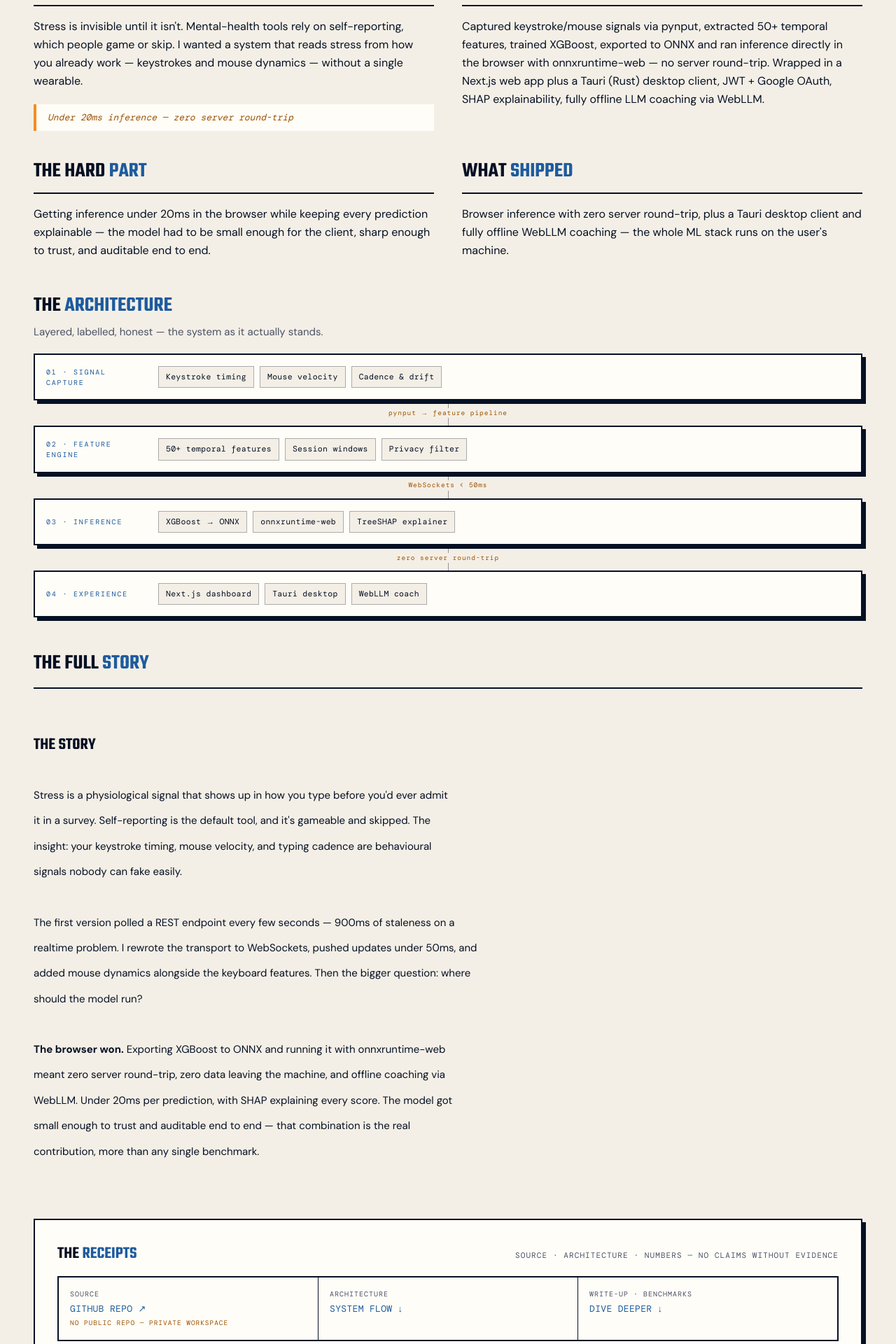
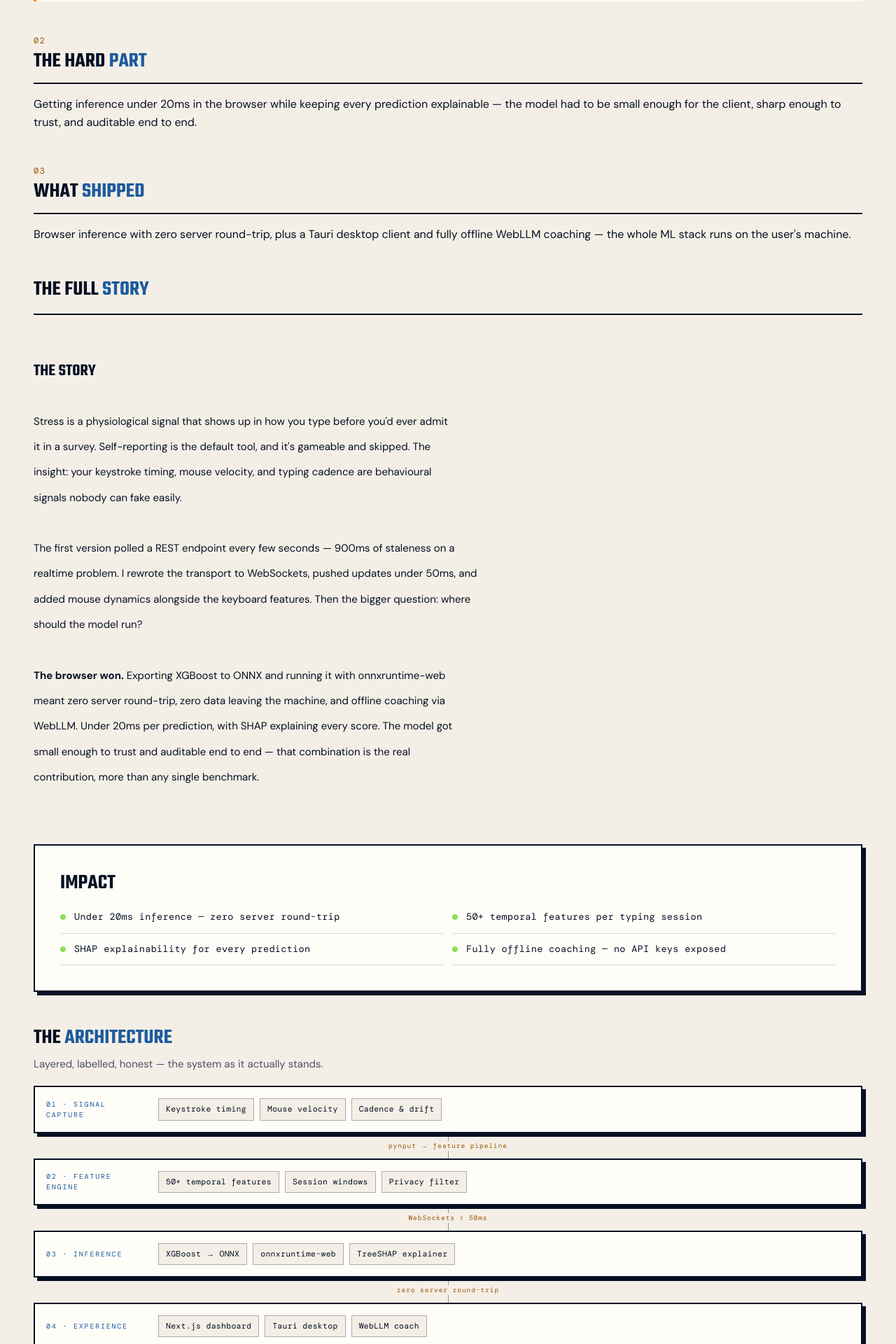
Before and after one commit to iAMv1/itz-pratham-v2, a Next.js app: page /work/mindpulse-pro in a window 1280 px wide. Shown: the part 880-2800 px from the top of the page at 70% size. Built offline with nearby package versions, Linux system fonts and the light colour scheme; a web font is replaced by a local one.

Commit message:
feat(case+pages): Story-First case order (Problem→Hard→Shipped→Full Story→Impact→Architecture→Flow→What If→Dive→Repo) with AT A GLANCE up top; RECEIPTS wall removed (de-machinery); mehndi cursor-trail motif added to Work, About and Resume backgrounds

```diff
--- a/src/app/about/page.tsx
+++ b/src/app/about/page.tsx
@@ -5,7 +5,7 @@ import { about, timeline, unresolved, metro } from "@/content/site";
 import { MetroMap } from "./metro-map";
 import { TimelineMachine } from "@/components/ui/timeline-machine";
 import { ContributionGraph } from "@/components/ui/contribution-graph";
-import { PaisleyField } from "@/components/canvas/fields";
+import { PaisleyField, MehndiField } from "@/components/canvas/fields";
 import { SiteShell } from "@/components/layout/site-shell";
 
 export const metadata: Metadata = { title: "About — Pratham Nahata", description: "Bikaner-raised, Delhi-built. CS undergrad engineering full-stack + ML systems — metro map career route, timeline machine, the year in commits." };
@@ -16,6 +16,7 @@ export default function AboutPage() {
       <main id="main" className="flex-1 pt-[96px]">
         <section className="relative overflow-clip px-[clamp(20px,4vw,48px)] pb-[clamp(64px,8vh,110px)]">
           <PaisleyField className="pointer-events-none absolute inset-0 z-0 h-full w-full" />
+          <MehndiField className="pointer-events-none absolute inset-0 z-0 h-full w-full" />
           <span aria-hidden className="pointer-events-none absolute -right-[8%] top-[34%] h-[26rem] w-[26rem] rounded-full border-[3px] border-ink/10" />
           <span aria-hidden className="pointer-events-none absolute -left-[10%] top-[62%] h-[20rem] w-[20rem] rounded-full border-2 border-dashed border-cobalt/15" />
           <span aria-hidden className="wm-drift pointer-events-none absolute right-[2%] top-[2%] z-0 font-dev text-[clamp(6rem,18vw,14rem)] leading-none text-ink opacity-[0.04]">
--- a/src/app/resume/page.tsx
+++ b/src/app/resume/page.tsx
@@ -1,5 +1,6 @@
 import type { Metadata } from "next";
 import { Reveal } from "@/components/motion/reveal";
+import { MehndiField } from "@/components/canvas/fields";
 import { SiteShell } from "@/components/layout/site-shell";
 
 export const metadata: Metadata = { title: "Resume — Pratham Nahata" };
@@ -10,7 +11,9 @@ export default function ResumePage() {
   return (
     <SiteShell>
       <main id="main" className="flex-1 pt-[96px]">
-        <section className="px-[clamp(20px,4vw,48px)] pb-[clamp(64px,8vh,110px)]">
+        <section className="relative overflow-clip px-[clamp(20px,4vw,48px)] pb-[clamp(64px,8vh,110px)]">
+          <MehndiField className="pointer-events-none absolute inset-0 z-0 h-full w-full" />
+          <div className="relative z-10">
           <Reveal>
             <p className="mb-4 inline-block border-2 border-ink bg-saffron px-3 py-1.5 font-mono text-xs tracking-[0.12em] text-ink shadow-[3px_3px_0_0_var(--shadow-ink)]">
               RESUME · THE ONE-PAGER
@@ -62,6 +65,7 @@ export default function ResumePage() {
               browser; on phones, use OPEN IN TAB for the best view.
             </p>
           </Reveal>
+          </div>
         </section>
       </main>
     </SiteShell>
--- a/src/app/work/[slug]/page.tsx
+++ b/src/app/work/[slug]/page.tsx
@@ -88,48 +88,66 @@ export default async function CaseStudyPage({ params }: { params: Promise<{ slug
             </span>
           </header>
 
-          {/* system flow — dark bridge into the body, full-bleed */}
-          <div id="system-flow" className="border-b-2 border-ink bg-ink-2 py-8 text-paper">
-            <div className="px-[clamp(20px,4vw,40px)]">
-              <p className="mb-4 font-mono text-xs tracking-[0.18em] text-paper/60">SYSTEM FLOW</p>
-              <FlowDiagram flow={study.flow} />
-            </div>
-          </div>
-
-          {/* sections — narrative: problem → approach → hard part → shipped */}
-          <div className="mt-10 grid gap-10 lg:grid-cols-2">
+          {/* narrative beats — story order: problem → hard part → shipped */}
+          <div className="mt-10 space-y-12">
             <Reveal>
               <section>
-                <h2 className="mb-3 font-display text-3xl font-semibold uppercase">THE PROBLEM</h2>
+                <p className="font-mono text-xs tracking-widest text-saffron-deep">01</p>
+                <h2 className="mb-3 mt-1 font-display text-3xl font-semibold uppercase">THE PROBLEM</h2>
                 <p className="border-t-2 border-ink pt-4 text-[16px] leading-relaxed">{study.challenge}</p>
                 <p className="mt-5 border-l-4 border-saffron bg-paper-2 py-2 pl-4 font-mono text-[13px] italic leading-relaxed text-saffron-deep">
                   {study.impact[0]}
                 </p>
               </section>
             </Reveal>
-            <Reveal delay={0.08}>
+            <Reveal>
               <section>
-                <h2 className="mb-3 font-display text-3xl font-semibold uppercase">MY APPROACH</h2>
-                <p className="border-t-2 border-ink pt-4 text-[16px] leading-relaxed">{study.approach}</p>
-              </section>
-            </Reveal>
-            <Reveal delay={0.04}>
-              <section>
-                <h2 className="mb-3 font-display text-3xl font-semibold uppercase">
+                <p className="font-mono text-xs tracking-widest text-saffron-deep">02</p>
+                <h2 className="mb-3 mt-1 font-display text-3xl font-semibold uppercase">
                   THE HARD <span className="text-cobalt">PART</span>
                 </h2>
                 <p className="border-t-2 border-ink pt-4 text-[16px] leading-relaxed">{study.hard}</p>
               </section>
             </Reveal>
-            <Reveal delay={0.08}>
+            <Reveal>
               <section>
-                <h2 className="mb-3 font-display text-3xl font-semibold uppercase">
+                <p className="font-mono text-xs tracking-widest text-saffron-deep">03</p>
+                <h2 className="mb-3 mt-1 font-display text-3xl font-semibold uppercase">
                   WHAT <span className="text-cobalt">SHIPPED</span>
                 </h2>
                 <p className="border-t-2 border-ink pt-4 text-[16px] leading-relaxed">{study.shipped}</p>
               </section>
             </Reveal>
           </div>
+
+          {/* full story — rendered from the project's .mdx body */}
+          {study.bodyHtml && (
+            <Reveal className="mt-12">
+              <section>
+                <h2 className="font-display text-3xl font-semibold uppercase">
+                  THE FULL <span className="text-cobalt">STORY</span>
+                </h2>
+                <div
+                  className={`mt-4 border-t-2 border-ink pt-4 ${markdownContentClass}`}
+                  dangerouslySetInnerHTML={{ __html: study.bodyHtml }}
+                />
+              </section>
+            </Reveal>
+          )}
+
+          <Reveal>
+            <section className="mt-12 border-2 border-ink bg-paper-2 p-[clamp(20px,3vw,36px)] shadow-hard">
+              <h2 className="font-display text-3xl font-semibold uppercase">IMPACT</h2>
+              <ul className="mt-5 grid gap-3 md:grid-cols-2">
+                {study.impact.map((im) => (
+                  <li key={im} className="flex items-baseline gap-3 border-b border-ink/15 pb-3 font-mono text-[13.5px] tracking-wide">
+                    <span aria-hidden className="size-2 flex-none rounded-full" style={{ background: study.accent }} />
+                    {im}
+                  </li>
+                ))}
+              </ul>
+            </section>
+          </Reveal>
 
           {/* architecture — the real diagram, data-driven from the project file */}
           {study.architecture.length > 0 && (
@@ -148,103 +166,13 @@ export default async function CaseStudyPage({ params }: { params: Promise<{ slug
             </Reveal>
           )}
 
-          {/* full story — rendered from the project's .mdx body */}
-          {study.bodyHtml && (
-            <Reveal className="mt-12">
-              <section>
-                <h2 className="font-display text-3xl font-semibold uppercase">
-                  THE FULL <span className="text-cobalt">STORY</span>
-                </h2>
-                <div
-                  className={`mt-4 border-t-2 border-ink pt-4 ${markdownContentClass}`}
-                  dangerouslySetInnerHTML={{ __html: study.bodyHtml }}
-                />
-              </section>
-            </Reveal>
-          )}
-
-          {/* evidence — receipts, not claims */}
-          <Reveal className="mt-12">
-            <section className="border-2 border-ink bg-paper-2 p-[clamp(20px,3vw,32px)] shadow-hard">
-              <div className="flex flex-wrap items-baseline justify-between gap-3">
-                <h2 className="font-display text-2xl font-semibold uppercase">
-                  THE <span className="text-cobalt">RECEIPTS</span>
-                </h2>
-                <p className="font-mono text-[11px] tracking-widest text-muted-foreground">
-                  SOURCE · ARCHITECTURE · NUMBERS — NO CLAIMS WITHOUT EVIDENCE
-                </p>
-              </div>
-              <div className="mt-4 grid gap-px border-2 border-ink bg-ink sm:grid-cols-3">
-                <a
-                  href={study.href}
-                  target="_blank"
-                  rel="noopener noreferrer"
-                  className="group bg-paper-2 p-4 transition-colors hover:bg-paper"
-                >
-                  <p className="font-mono text-[10px] tracking-widest text-muted-foreground">SOURCE</p>
-                  <p className="mt-1 font-mono text-[13px] tracking-wide text-cobalt group-hover:underline">
-                    GITHUB REPO <span aria-hidden>↗</span>
-                  </p>
-                  {!study.readme && (
-                    <p className="mt-1 font-mono text-[9.5px] tracking-widest text-saffron-deep">
-                      NO PUBLIC REPO — PRIVATE WORKSPACE
-                    </p>
-                  )}
-                </a>
-                <a href="#system-flow" className="group bg-paper-2 p-4 transition-colors hover:bg-paper">
-                  <p className="font-mono text-[10px] tracking-widest text-muted-foreground">ARCHITECTURE</p>
-                  <p className="mt-1 font-mono text-[13px] tracking-wide text-cobalt group-hover:underline">
-                    SYSTEM FLOW <span aria-hidden>↓</span>
-                  </p>
-                </a>
-                <a href="#dive" className="group bg-paper-2 p-4 transition-colors hover:bg-paper">
-                  <p className="font-mono text-[10px] tracking-widest text-muted-foreground">WRITE-UP · BENCHMARKS</p>
-                  <p className="mt-1 font-mono text-[13px] tracking-wide text-cobalt group-hover:underline">
-                    DIVE DEEPER <span aria-hidden>↓</span>
-                  </p>
-                </a>
-              </div>
-              {study.evidence?.length > 0 && (
-                <ul className="mt-4 grid gap-3 md:grid-cols-3">
-                  {study.evidence.map((e) => (
-                    <li key={e.claim} className="border-l-2 border-saffron pl-3">
-                      <p className="font-mono text-[13px] font-medium tracking-wide text-ink">{e.claim}</p>
-                      <p className="mt-0.5 font-mono text-[11px] leading-relaxed text-muted-foreground">{e.method}</p>
-                    </li>
-                  ))}
-                </ul>
-              )}
-              {study.receipts && study.receipts.length > 0 && (
-                <div className="mt-4 flex flex-wrap gap-3">
-                  {study.receipts.map((r) => (
-                    <a
-                      key={r.label}
-                      href={r.href}
-                      target={r.href.startsWith("http") ? "_blank" : undefined}
-                      rel={r.href.startsWith("http") ? "noopener noreferrer" : undefined}
-                      className="inline-flex items-center gap-2 border-2 border-ink px-3 py-1.5 font-mono text-[11px] tracking-wider transition-colors duration-200 hover:bg-ink hover:text-paper"
-                    >
-                      {r.label} <span aria-hidden>↗</span>
-                    </a>
-                  ))}
-                </div>
-              )}
-            </section>
-          </Reveal>
-
-          <Reveal>
-            <section className="mt-12 border-2 border-ink bg-paper-2 p-[clamp(20px,3vw,36px)] shadow-hard">
-              <h2 className="font-display text-3xl font-semibold uppercase">IMPACT</h2>
-              <ul className="mt-5 grid gap-3 md:grid-cols-2">
-                {study.impact.map((im) => (
-                  <li key={im} className="flex items-baseline gap-3 border-b border-ink/15 pb-3 font-mono text-[13.5px] tracking-wide">
-                    <span aria-hidden className="size-2 flex-none rounded-full" style={{ background: study.accent }} />
-                    {im}
-                  </li>
-                ))}
-              </ul>
-            </section>
-          </Reveal>
+          {/* system flow — dark bridge */}
+          <div id="system-flow" className="mt-12 border-b-2 border-ink bg-ink-2 py-8 text-paper">
+            <div className="px-[clamp(20px,4vw,40px)]">
+              <p className="mb-4 font-mono text-xs tracking-[0.18em] text-paper/60">SYSTEM FLOW</p>
+              <FlowDiagram flow={study.flow} />
+            </div>
+          </div>
 
           {/* counterfactuals — engineering judgment, not just implementation */}
           {study.counterfactuals.length > 0 && (
```
Also changed, not shown: src/app/work/page.tsx (+6 -4 lines).
